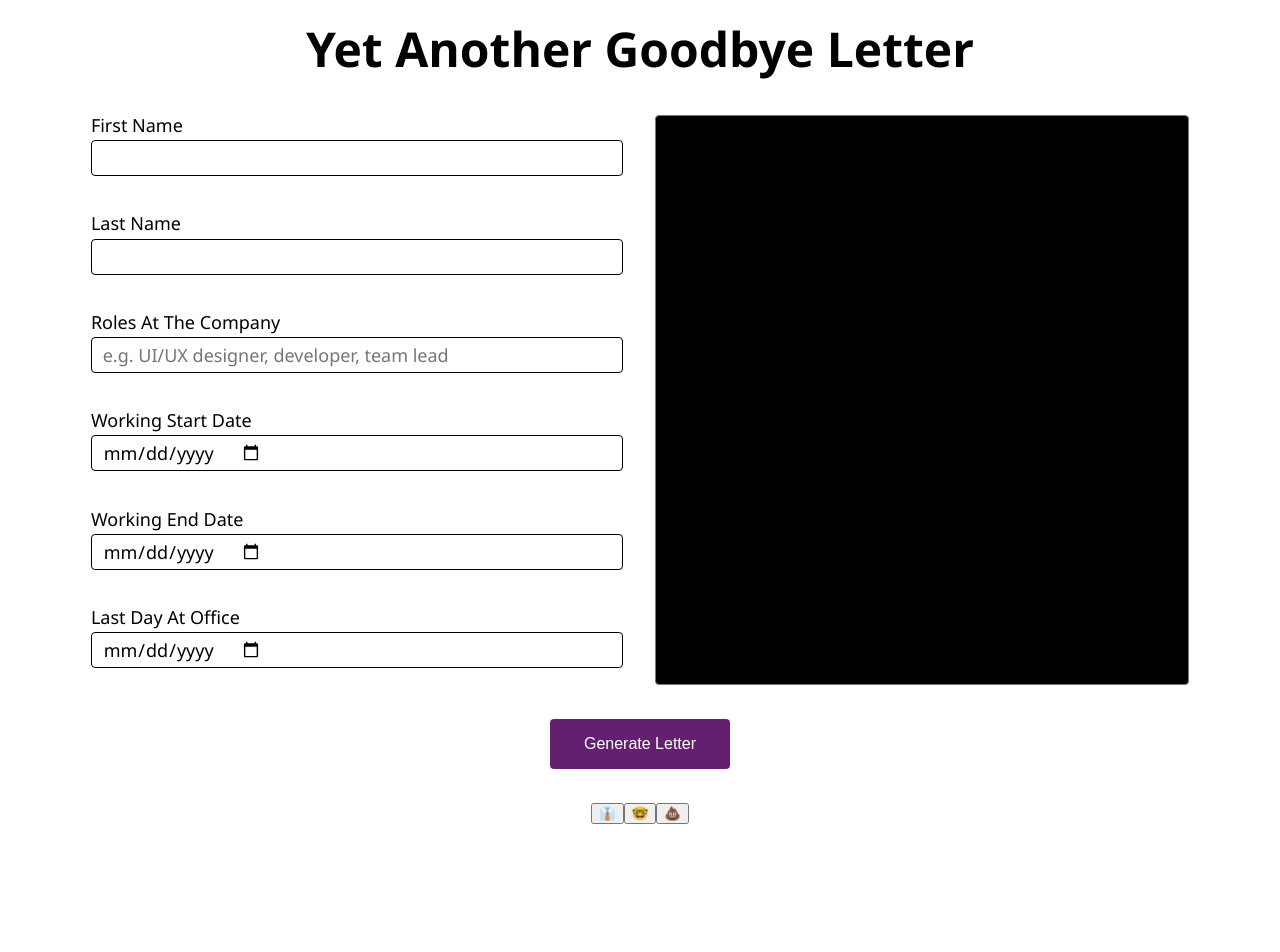
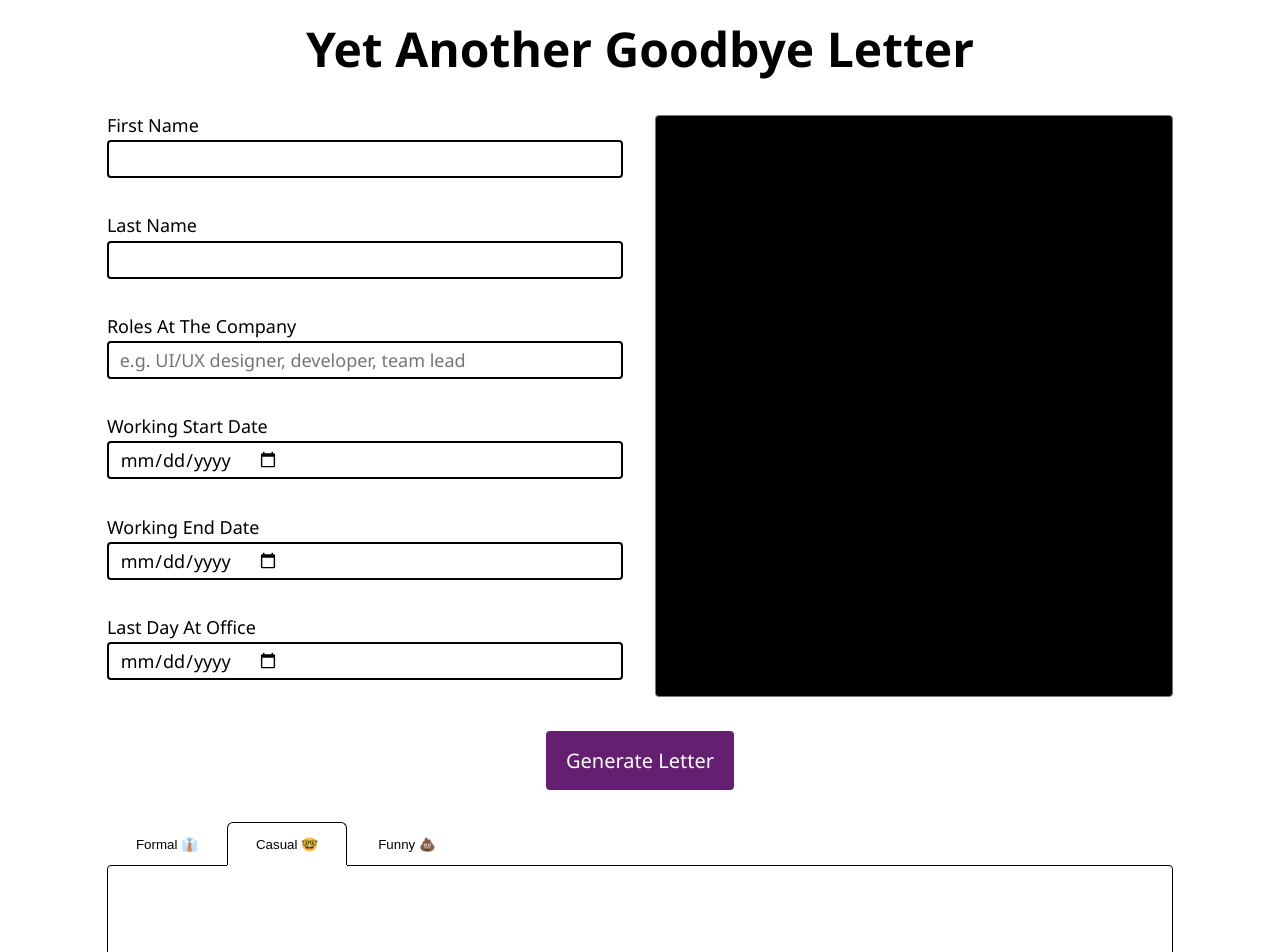
Before and after one commit to shimbarks/yagl, a React (Create React App) app: page / in a window 1280 px wide. Shown: the top 952 px of the page. Before the commit the page ends 840 px from the top, so only its background shows below. Built offline with nearby package versions, Linux system fonts and the light colour scheme.

Commit message:
tabs styles

```diff
--- a/src/App.scss
+++ b/src/App.scss
@@ -1,6 +1,8 @@
 @use './styles' as *;
 
 .app {
+  margin-inline: auto;
+  width: min(100%, 120ch);
   min-height: 100%;
   padding: 1rem;
   display: flex;
@@ -15,7 +17,7 @@
 }
 
 .data-section {
-  width: min(100%, 120ch);
+  width: 100%;
   display: flex;
   gap: 2rem;
 
@@ -35,19 +37,29 @@
   border-radius: 4px;
   padding: 1em;
   background-color: black;
-  color: white;
+  color: $blue-200;
   font-size: 18px;
+
+  &:focus {
+    outline-color: transparent;
+  }
 }
 
 .submit-button {
   min-width: 180px;
-  padding: 1em;
+  padding: 0.8em 1em;
   border: none;
   border-radius: 4px;
-  background-color: $purple;
+  background-color: $purple-500;
   color: white;
-  font-size: 16px;
+  font-family: 'Segoe UI', Tahoma, Geneva, Verdana, sans-serif;
+  font-size: 20px;
   text-transform: capitalize;
+  transition: background-color 0.2s ease-in-out;
+
+  &:hover {
+    background-color: $purple-700;
+  }
 
   &:focus-visible {
     outline: 2px solid white;
--- a/src/components/form-field/FormField.scss
+++ b/src/components/form-field/FormField.scss
@@ -16,7 +16,7 @@
     align-items: center;
     height: 34px;
     padding-inline: 0.6em;
-    border: solid 1px;
+    border: solid 2px;
     border-radius: 4px;
     background-color: white;
     font-size: 18px;
@@ -24,8 +24,8 @@
 
     &:focus-visible {
       outline-offset: 0;
-      outline: 1px solid $purple;
-      border-color: $purple;
+      outline: 2px solid $blue-500;
+      border-color: $blue-500;
     }
   }
 
--- /dev/null
+++ b/src/components/tone-tabs/ToneTabs.scss
@@ -0,0 +1,35 @@
+@use '../../styles' as *;
+
+.tone-tabs {
+  width: 100%;
+}
+
+.tab-button {
+  padding: 1em;
+  min-width: 120px;
+  background-color: transparent;
+  border-top-left-radius: 6px;
+  border-top-right-radius: 6px;
+  border-color: $purple-500;
+
+  &[data-state='inactive'] {
+    border: none;
+  }
+
+  &[data-state='active'] {
+    border: 1px solid;
+    border-bottom: none;
+    box-shadow: 0 1px 0 0 white;
+  }
+
+  &:focus-visible {
+    outline-color: transparent;
+    background-color: $blue-200;
+  }
+}
+
+.tab-panel {
+  min-height: 300px;
+  border: 1px solid;
+  border-radius: 4px;
+}
--- a/src/components/tone-tabs/ToneTabs.tsx
+++ b/src/components/tone-tabs/ToneTabs.tsx
@@ -1,6 +1,7 @@
 import * as Tabs from '@radix-ui/react-tabs';
 import { LetterTone, Yagl } from '../../models/app.model';
 import { yaglToCasual, yaglToFormal, yaglToFunny } from '../../utils/utils';
+import './ToneTabs.scss';
 
 export interface ToneTabsProps {
   yagl?: Yagl;
@@ -8,23 +9,25 @@ export interface ToneTabsProps {
 
 export const ToneTabs: React.FC<ToneTabsProps> = ({ yagl }) => {
   return (
-    <Tabs.Root defaultValue={LetterTone.CASUAL}>
+    <Tabs.Root className="tone-tabs" defaultValue={LetterTone.CASUAL}>
       <Tabs.List>
-        <Tabs.Trigger value={LetterTone.FORMAL}>
-          {LetterTone.FORMAL}
+        <Tabs.Trigger className="tab-button" value={LetterTone.FORMAL}>
+          {`Formal ${LetterTone.FORMAL}`}
         </Tabs.Trigger>
-        <Tabs.Trigger value={LetterTone.CASUAL}>
-          {LetterTone.CASUAL}
+        <Tabs.Trigger className="tab-button" value={LetterTone.CASUAL}>
+          {`Casual ${LetterTone.CASUAL}`}
         </Tabs.Trigger>
-        <Tabs.Trigger value={LetterTone.FUNNY}>{LetterTone.FUNNY}</Tabs.Trigger>
+        <Tabs.Trigger className="tab-button" value={LetterTone.FUNNY}>
+          {`Funny ${LetterTone.FUNNY}`}
+        </Tabs.Trigger>
       </Tabs.List>
-      <Tabs.Content value={LetterTone.FORMAL}>
+      <Tabs.Content className="tab-panel" value={LetterTone.FORMAL}>
         {yagl && yaglToFormal(yagl)}
       </Tabs.Content>
-      <Tabs.Content value={LetterTone.CASUAL}>
+      <Tabs.Content className="tab-panel" value={LetterTone.CASUAL}>
         {yagl && yaglToCasual(yagl)}
       </Tabs.Content>
-      <Tabs.Content value={LetterTone.FUNNY}>
+      <Tabs.Content className="tab-panel" value={LetterTone.FUNNY}>
         {yagl && yaglToFunny(yagl)}
       </Tabs.Content>
     </Tabs.Root>
--- a/src/styles/_colors.scss
+++ b/src/styles/_colors.scss
@@ -1 +1,4 @@
-$purple: #651f70;
+$purple-500: #651f70;
+$purple-700: #52195b;
+$blue-200: #93e0ec;
+$blue-500: #1bc4de;
--- a/src/styles/_reset.scss
+++ b/src/styles/_reset.scss
@@ -108,5 +108,4 @@ input[type='checkbox'],
 
 *:focus-visible {
   outline: clamp(2px, 0.2em, 6px) solid currentColor;
-  outline-offset: 0.4em;
 }
```
